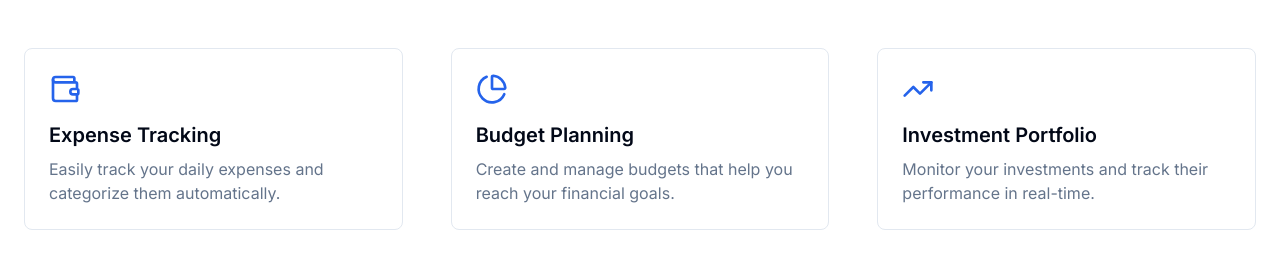
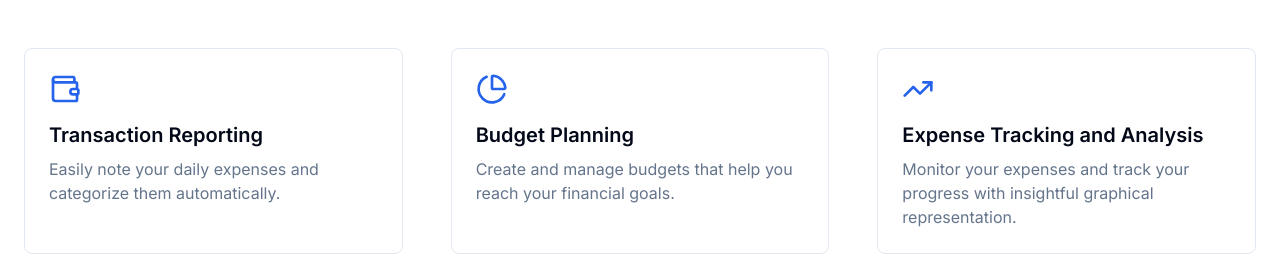
Before and after one commit to kush456/FJ-BE-R2-Kushagra-IITRoorkee, a Next.js app: page / in a window 1280 px wide. Shown: the part 820-1099 px from the top of the page. Built offline with nearby package versions, Linux system fonts and the light colour scheme.

Commit message:
deployement fixes

```diff
--- a/components/pages/LandingPage/Home.tsx
+++ b/components/pages/LandingPage/Home.tsx
@@ -4,8 +4,10 @@ import { LineChart, Wallet, PieChart, TrendingUp, Shield, Clock, ArrowRight } fr
 import { Button } from "@/components/ui/button";
 import SignInButton from '@/components/Buttons/SignInButton';
 import SignUpButton from '@/components/Buttons/SignUpButton';
+import { useRouter } from 'next/navigation';
 
 export default function LandingPage() {
+    const router = useRouter();
   return (
     <div className="min-h-screen bg-gradient-to-b from-slate-50 to-white">
       {/* Hero Section */}
@@ -37,7 +39,7 @@ export default function LandingPage() {
               <p className="text-xl text-muted-foreground mb-8">
                 Track your income, expenses, and investments in one place. Make smarter financial decisions with powerful insights and real-time analytics.
               </p>
-              <Button size="lg" className="gap-2">
+              <Button size="lg" className="gap-2" onClick={() => router.push("/auth/signup")}>
                 Start Tracking Free <ArrowRight className="h-5 w-5" />
               </Button>
             </div>
@@ -63,8 +65,8 @@ export default function LandingPage() {
           <div className="grid md:grid-cols-3 gap-12">
             <FeatureCard
               icon={<Wallet className="h-8 w-8 text-primary" />}
-              title="Expense Tracking"
-              description="Easily track your daily expenses and categorize them automatically."
+              title="Transaction Reporting"
+              description="Easily note your daily expenses and categorize them automatically."
             />
             <FeatureCard
               icon={<PieChart className="h-8 w-8 text-primary" />}
@@ -73,8 +75,8 @@ export default function LandingPage() {
             />
             <FeatureCard
               icon={<TrendingUp className="h-8 w-8 text-primary" />}
-              title="Investment Portfolio"
-              description="Monitor your investments and track their performance in real-time."
+              title="Expense Tracking and Analysis"
+              description="Monitor your expenses and track your progress with insightful graphical representation."
             />
           </div>
         </div>
@@ -120,7 +122,7 @@ export default function LandingPage() {
           <h2 className="text-3xl font-bold text-primary-foreground mb-8">
             Ready to take control of your finances?
           </h2>
-          <Button size="lg" variant="secondary">
+          <Button size="lg" variant="secondary" onClick={() => router.push("/auth/signup")}>
             Get Started Now
           </Button>
         </div>
```
